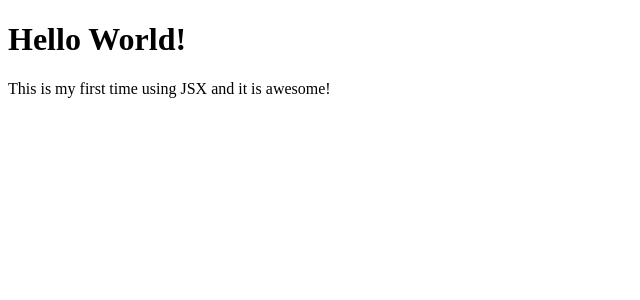
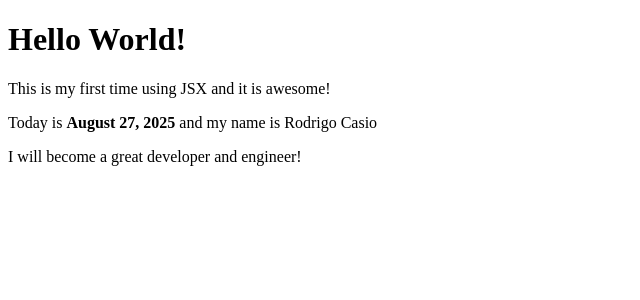
Before and after one commit to rodrigcasio/React-rcasio-projects, a React (Vite) app in the folder courseraPracticeIBM/myfirstapp/: page / in a window 1280 px wide. Shown: the top 300 px of the page, without its empty margins (0-640 px from the left). Built offline with nearby package versions, Linux system fonts and the light colour scheme.

Commit message:
Modified the conten of App.jsx file

```diff
--- a/courseraPracticeIBM/myfirstapp/src/App.jsx
+++ b/courseraPracticeIBM/myfirstapp/src/App.jsx
@@ -3,6 +3,8 @@ function App() {
     <div>
       <h1>Hello World!</h1>
       <p>This is my first time using JSX and it is awesome!</p>
+      <p>Today is <strong>August 27, 2025</strong> and my name is Rodrigo Casio</p>
+      <p>I will become a great developer and engineer!</p>
     </div>
   );
 }
```
